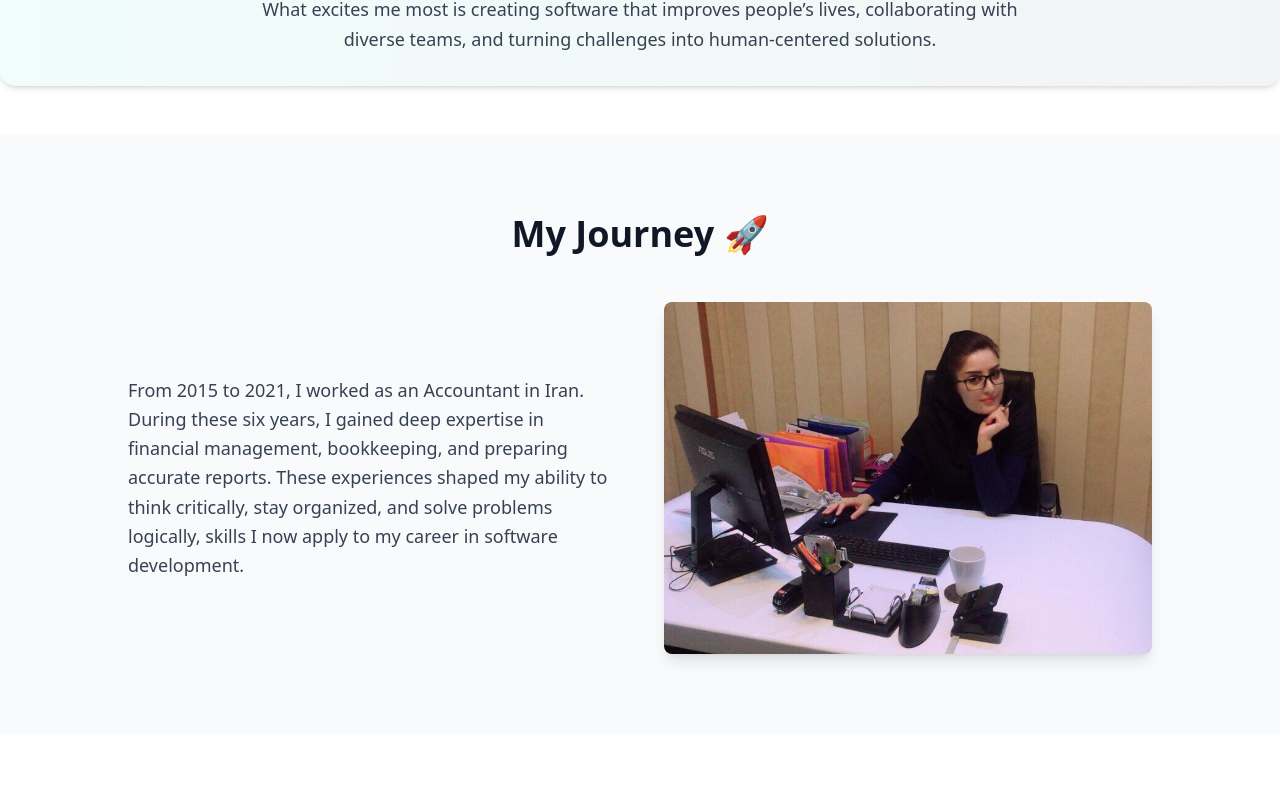
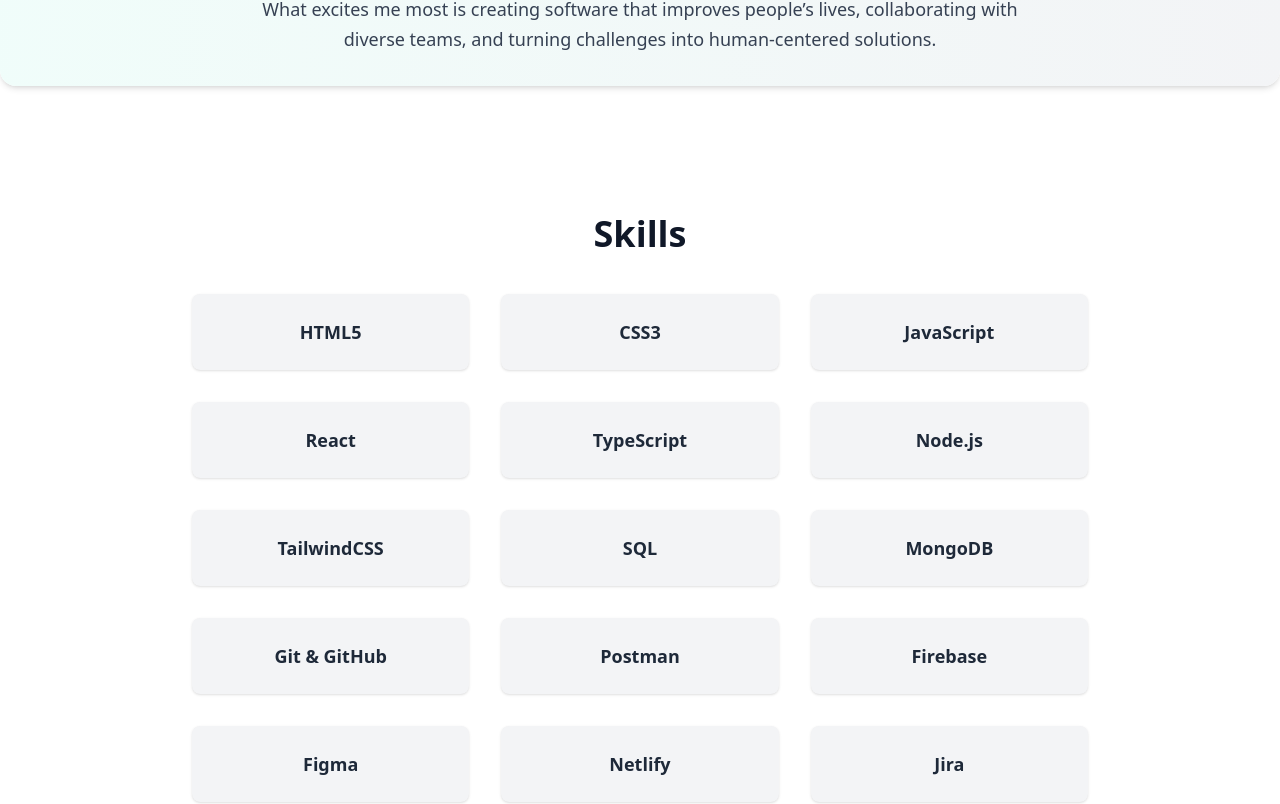
Before and after one commit to samira313/portfolio, a React (Vite) app: page / in a window 1280 px wide. Shown: the part 1216-2020 px from the top of the page. Before the commit the page ends 1950 px from the top, so only its background shows below. Built offline with nearby package versions, Linux system fonts and the light colour scheme.

Commit message:
add Skills section

```diff
--- a/src/App.tsx
+++ b/src/App.tsx
@@ -7,6 +7,7 @@
 import profileImage from "./assets/profile.jpeg";
 import About from "./sections/About";
 import { texts } from "./i18n/texts";
+import Skills from "./sections/Skills";
 function App() {
     const [lang, setLang] = useState<"en" | "fa" | "nl">("en");
   return (
@@ -51,6 +52,27 @@
         description={texts.about[lang].text}
       />
     </div>
+     {/* Skills Section */}
+      <Skills
+        skills={[
+          "HTML5",
+          "CSS3",
+          "JavaScript",
+          "React",
+          "TypeScript",
+          "Node.js",
+          "TailwindCSS",
+          "SQL",
+          "MongoDB",
+          "Git & GitHub",
+          "Postman",
+          "Firebase",
+          "Figma",
+          "Netlify",
+          "Jira"
+        ]}
+      />
+
         {/* Journey Section */}
       <Journey
         image="/src/assets/journey/account1.jpeg"
--- a/src/sections/Skills.tsx
+++ b/src/sections/Skills.tsx
@@ -0,0 +1,21 @@
+type SkillsProps = {
+  skills: string[];
+};
+
+export default function Skills({ skills }: SkillsProps) {
+  return (
+    <section id="skills" className="py-20 px-8 bg-white text-center">
+      <h2 className="text-4xl font-bold text-gray-900 mb-10">Skills</h2>
+      <div className="grid grid-cols-2 md:grid-cols-3 gap-8 max-w-4xl mx-auto">
+        {skills.map((skill, index) => (
+          <div
+            key={index}
+            className="p-6 bg-gray-100 rounded-lg shadow hover:shadow-lg transition"
+          >
+            <p className="text-lg font-semibold text-gray-800">{skill}</p>
+          </div>
+        ))}
+      </div>
+    </section>
+  );
+}
```
